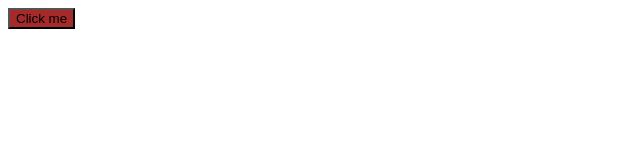
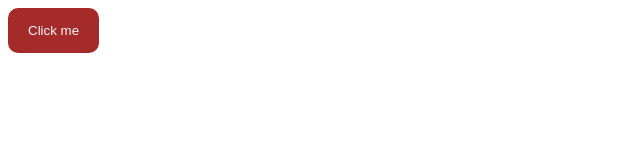
Before and after one commit to lilianatutza/CSS-in-JS-, a plain HTML site: page index.html in a window 1280 px wide. Shown: the whole page, without its empty margins (0-640 px from the left). Drawn offline with Linux system fonts and the light colour scheme.

Commit message:
added mutiple classes to the button id; used the console log to show the attributes of the button

```diff
--- a/index.html
+++ b/index.html
@@ -7,7 +7,7 @@
     <title>CSS in JavaScript</title>
   </head>
   <body>
-    <button id="special-button">Click me</button>
+    <button id="special-button" class="danger" disabled="disabled" >Click me</button>
   </body>
   <script src="index.js"></script>
 </html>
--- a/index.js
+++ b/index.js
@@ -4,3 +4,5 @@ function handleClick() {
 
 let buttonElement = document.querySelector("#special-button");
 buttonElement.addEventListener("click", handleClick);
+
+console.log(buttonElement.attributes.id);
--- a/style.css
+++ b/style.css
@@ -1,3 +1,8 @@
 button{
+
   background-color: brown;
+  color: aliceblue;
+  border: 0;
+  padding: 15px 20px;
+  border-radius: 10px;
 }
```
